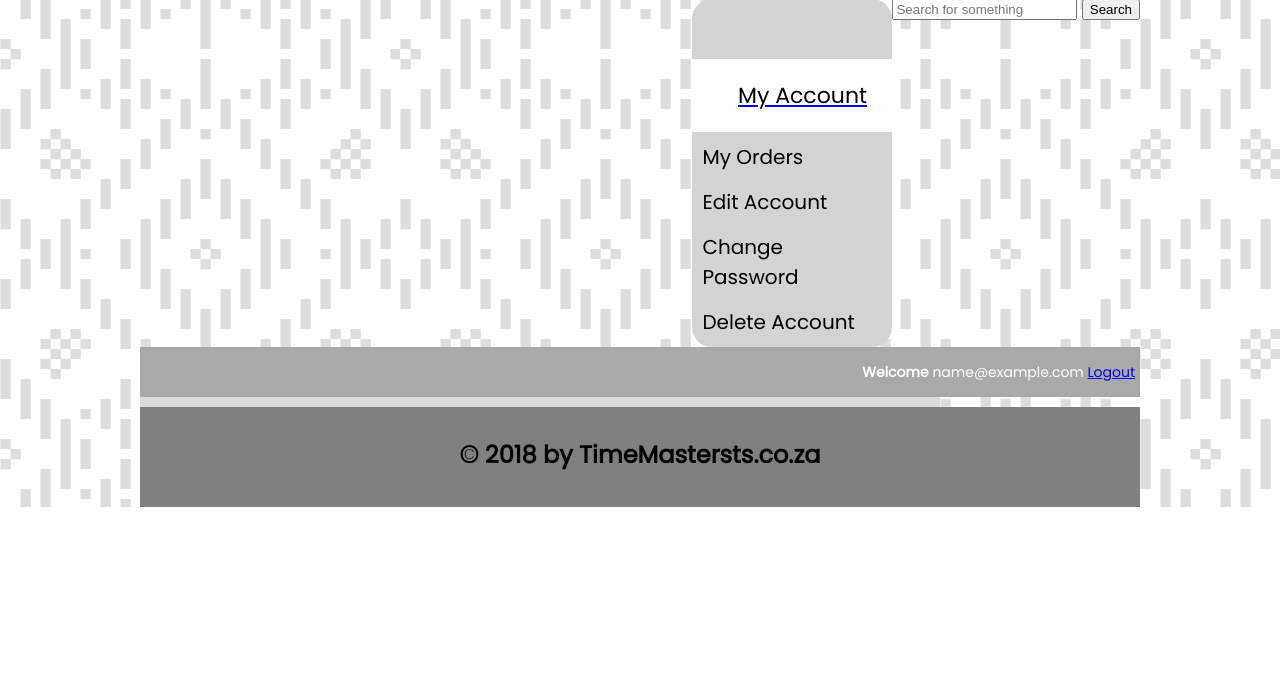
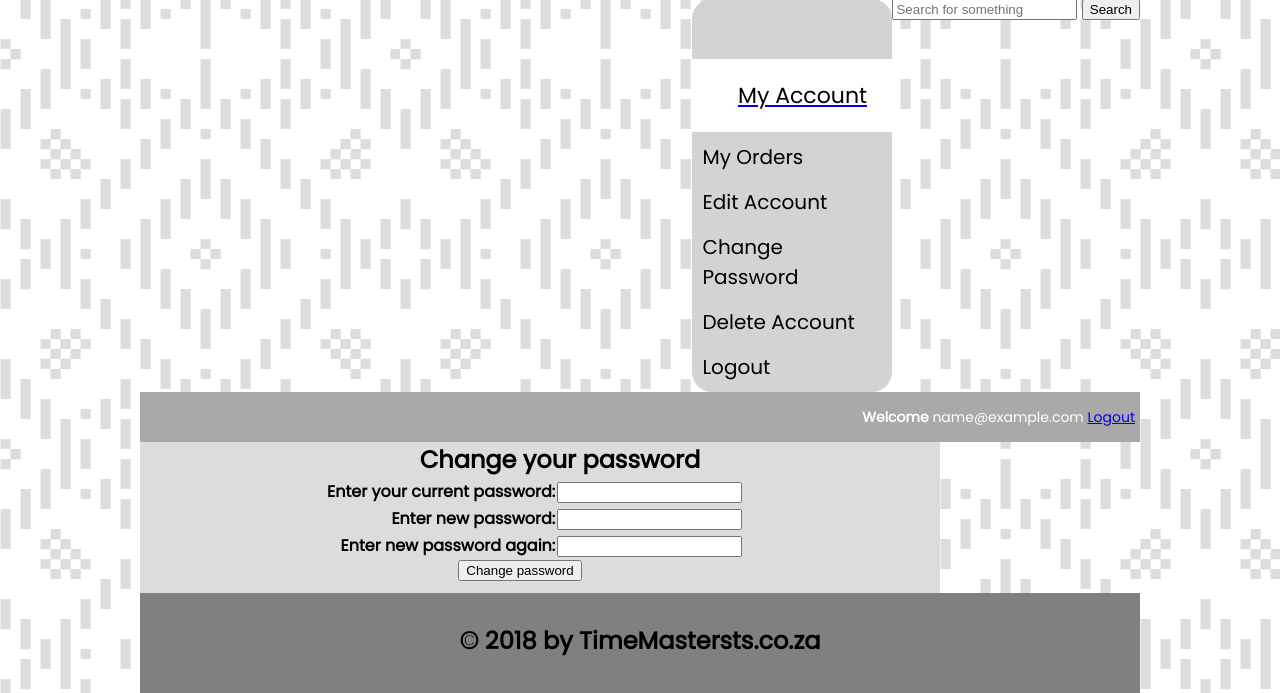
Before and after one commit to BarrySturgeon/PHP-Commerce, a PHP site: page /customer/my_account.php?change_pass in a window 1280 px wide. Shown: the part 351-1044 px from the top of the page. Before the commit the page ends 858 px from the top, so only its background shows below. Run offline with PHP 8.4, Linux system fonts and the light colour scheme; the visitor is signed in with stand-in values (Sample User, id 1); data that the repository does not hold is empty.

Commit message:
Update password functionality
Form which has inputs for new and old password, with php for changing it in the db.

```diff
--- /dev/null
+++ b/ecommerce/customer/change_pass.php
@@ -0,0 +1,69 @@
+
+<h2 style="text-align: center;">Change your password</h2>
+<form action="" method="post">
+
+	<table align="center" width="700" >
+
+
+		<tr>
+			<td align="right"><b>Enter your current password:</b></td><td><input type="password" name="current_pass" required><br></td>
+		</tr>
+
+		<tr>
+			<td align="right"><b>Enter new password:</b></td><td><input type="password" name="new_pass" required><br></td>
+		</tr>
+
+		<tr>
+			<td align="right"><b>Enter new password again:</b></td><td><input type="password" name="new_pass_again" required></td>
+		</tr>
+
+		<tr align="center">
+			<td colspan="10"><input type="submit" name="change_pass" value="Change password"></td>
+		</tr>
+
+	</table>
+
+</form>
+
+
+<?php
+
+
+	include("includes/db.php");
+
+	if (isset($_POST['change_pass'])) {
+
+		$user = $_SESSION['customer_email'];
+		$current_pass = $_POST['current_pass'];
+		$new_pass = $_POST['new_pass'];
+		$new_again = $_POST['new_pass_again'];
+
+		$sel_pass = "select * from customers where customer_pass = '$current_pass' AND customer_email = '$user'";
+
+		$run_pass = mysqli_query($con, $sel_pass);
+
+		$check_pass = mysqli_num_rows($run_pass);
+
+		if ($check_pass==0) {
+			echo "<script>alert('Your current password is wrong. Oh oh.')</script>";
+		}
+
+		if ($new_pass!=$new_again) {
+			echo "<script>alert('New password does not match!')</script>";
+		}
+		else{
+			$update_pass = "update customers set customer_pass='$new_pass'";
+			$run_update = mysqli_query($con, $update_pass);
+
+			echo "<script>alert('Your password was update successfully!')</script>";
+			echo "<script>window.open('my_account.php','_self')</script>";
+
+		}
+
+
+
+
+	}
+
+
+?>
--- a/ecommerce/customer/edit_account.php
+++ b/ecommerce/customer/edit_account.php
@@ -36,7 +36,7 @@
 							</tr>
 							<tr>
 								<td align="right">Customer Password:</td>
-								<td><input type="Password" name="c_pass" required value="<?php echo $pass ?>"></td>
+								<td><input type="Password" name="c_pass"value="<?php echo $pass ?>" disabled></td>
 							</tr>
 
 							<tr>
--- a/ecommerce/customer/my_account.php
+++ b/ecommerce/customer/my_account.php
@@ -29,7 +29,7 @@
 			<!--Header starts here-->
 			<div  class="header_wrapper">
 
-				<a href="index.php"><img id="logo" src="images/logo.PNG"></a>
+				<a href="../index.php"><img id="logo" src="images/logo.PNG"></a>
 
 			</div>
 			<!--Header ends here-->
@@ -39,8 +39,8 @@
 
 
 				<ul id="menu">
-					<li><a href="/ecommerce/index.php">Home</li>
-					<li><a href="all_products.php">Products</li>
+					<li><a href="../index.php">Home</li>
+					<li><a href="../all_products.php">Products</li>
 					<li><a href="customer/my_account.php">My Account</li>
 					<li><a href="#">Sign Up</li>
 					<li><a href="cart.php">Shopping Cart</li>
@@ -103,6 +103,7 @@
 						<li><a href="my_account.php?edit_account">Edit Account</a></li>
 						<li><a href="my_account.php?change_pass">Change Password</a></li>
 						<li><a href="my_account.php?delete_account">Delete Account</a></li>
+						<li><a href="logout.php?delete_account">Logout</a></li>
 
 					<ul>
 
@@ -163,6 +164,10 @@
 							if (isset($_GET['edit_account'])) {
 								include("edit_account.php");
 							}
+
+							if (isset($_GET['change_pass'])) {
+								include("change_pass.php");
+							}
 						?>
 
 
```
